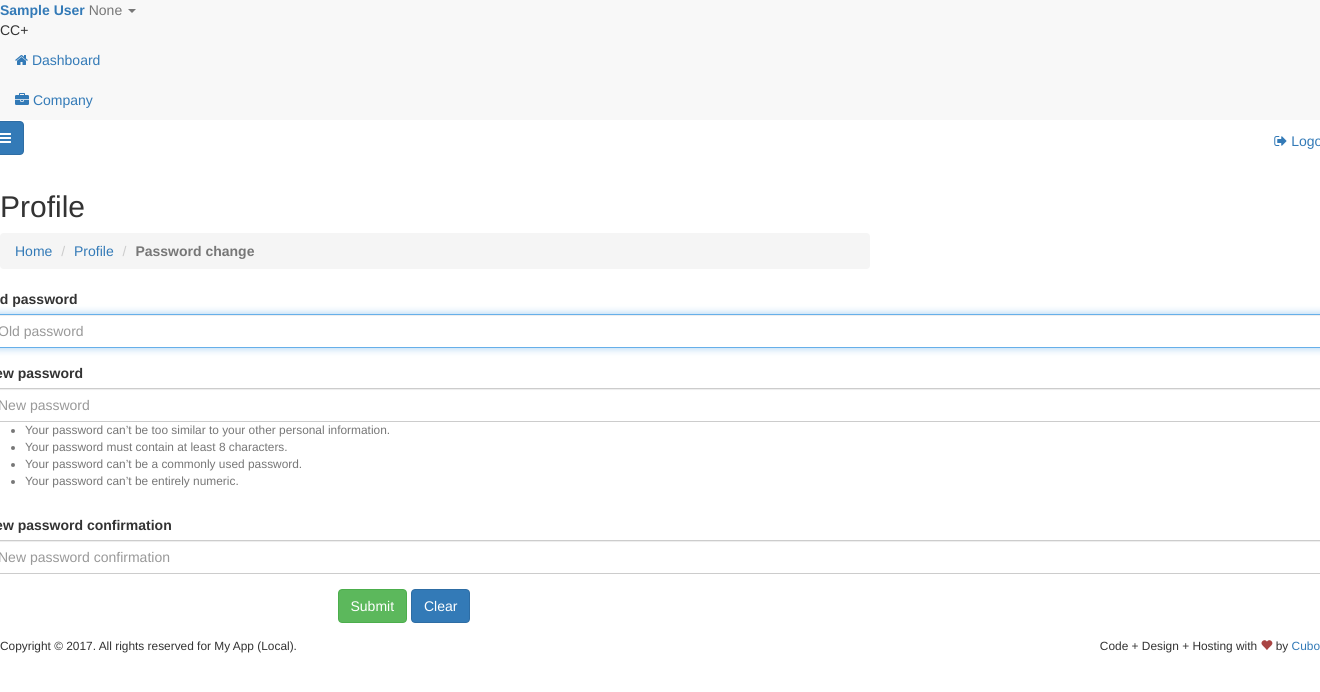
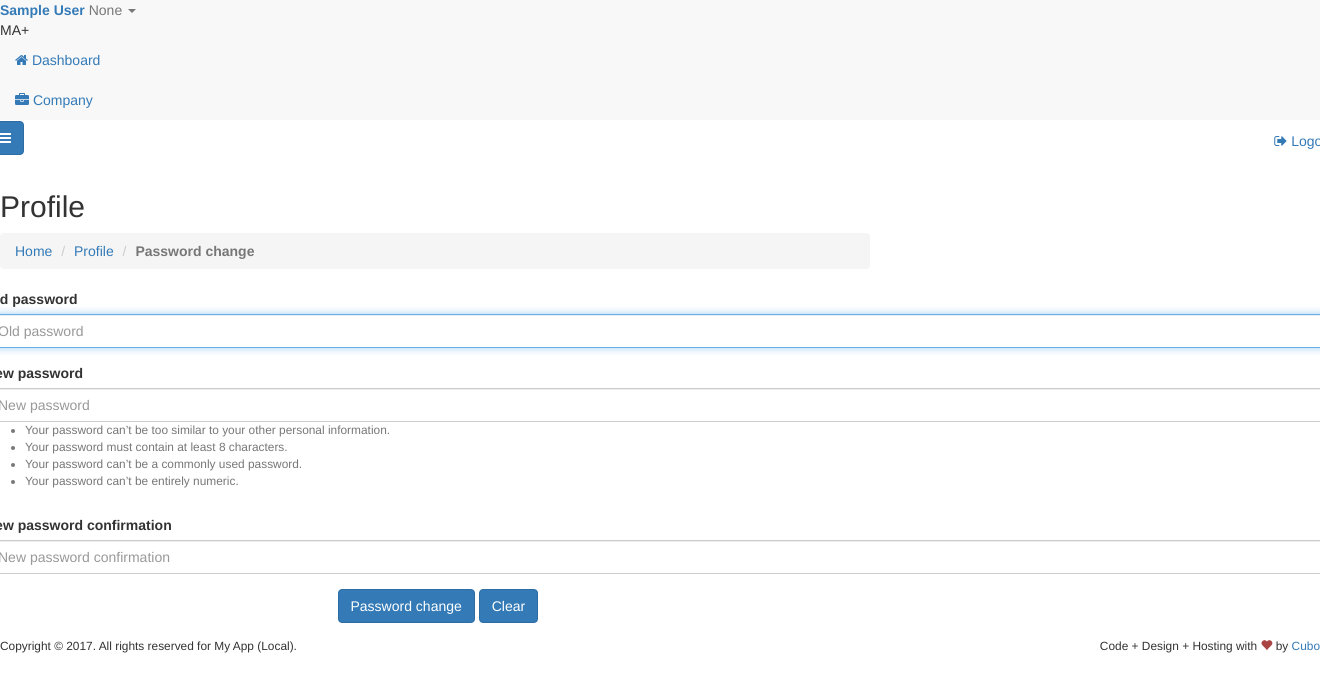
Before and after one commit to ikcam/django-skeleton, a Django app: a page that uses templates/common/form.html in a window 1320 px wide; the page is wider, and only the part inside the window is pictured. Shown: the top 692 px of that part. Run offline with Django 3.2, Linux system fonts and the light colour scheme; the visitor is signed in with stand-in values (Sample User, id 1); data that the repository does not hold is empty; parts of the project's set-up code (start-up, migrations or seed data) failed here and were passed over; some libraries are stand-ins or nearby versions.

Commit message:
Better UI templating

```diff
--- a/account/templates/registration/login.html
+++ b/account/templates/registration/login.html
@@ -20,7 +20,7 @@
             <p>{% blocktrans %}Login in. To see it in action.{% endblocktrans %}</p>
 
             <form class="m-t" method="post" role="form" action="">
-                {% trans "Log in" as submit_text %}
+                {% trans "Log in" as form_submit %}
                 {% include "common/form-simple.html" %}
 
                 <a href="{% url 'account:password_reset' %}"><small>{% trans "Forgot password?" %}</small></a>
@@ -32,7 +32,7 @@
                     {% trans "Code + Design + Hosting with" %}
                     <span class="text-danger glyphicon glyphicon-heart" aria-hidden="true"></span>
                     {% trans "by" %}
-                    <a href="http://cubo.pe">Cubo</a>
+                    <a target="_blank" href="//cubo.pe">Cubo</a>
                 </small>
             </p>
         </div>
--- a/account/templates/registration/reset_complete.html
+++ b/account/templates/registration/reset_complete.html
@@ -28,7 +28,7 @@
                     {% trans "Code + Design + Hosting with" %}
                     <span class="text-danger glyphicon glyphicon-heart" aria-hidden="true"></span>
                     {% trans "by" %}
-                    <a href="http://cubo.pe">Cubo</a>
+                    <a target="_blank" href="//cubo.pe">Cubo</a>
                 </small>
             </p>
         </div>
--- a/account/templates/registration/reset_confirm.html
+++ b/account/templates/registration/reset_confirm.html
@@ -15,7 +15,7 @@
                         <div class="row">
                             <div class="col-lg-12">
                                 <form class="m-t" method="post" role="form" action="">
-                                    {% trans "Change password" as submit_text %}
+                                    {% trans "Change password" as form_submit %}
                                     {% include "common/form-simple.html" %}
                                 </form>
                             </div>
@@ -34,7 +34,7 @@
                     {% trans "Code + Design + Hosting with" %}
                     <span class="text-danger glyphicon glyphicon-heart" aria-hidden="true"></span>
                     {% trans "by" %}
-                    <a href="http://cubo.pe">Cubo</a>
+                    <a target="_blank" href="//cubo.pe">Cubo</a>
                 </small>
             </p>
         </div>
--- a/account/templates/registration/reset_done.html
+++ b/account/templates/registration/reset_done.html
@@ -31,7 +31,7 @@
                     {% trans "Code + Design + Hosting with" %}
                     <span class="text-danger glyphicon glyphicon-heart" aria-hidden="true"></span>
                     {% trans "by" %}
-                    <a href="http://cubo.pe">Cubo</a>
+                    <a target="_blank" href="//cubo.pe">Cubo</a>
                 </small>
             </p>
         </div>
--- a/account/templates/registration/reset_form.html
+++ b/account/templates/registration/reset_form.html
@@ -15,7 +15,7 @@
                     <div class="row">
                         <div class="col-lg-12">
                             <form class="m-t" method="post" role="form" action="">
-                                {% trans "Password reset" as submit_text %}
+                                {% trans "Password reset" as form_submit %}
                                 {% include "common/form-simple.html" %}
                             </form>
                         </div>
@@ -30,7 +30,7 @@
                     {% trans "Code + Design + Hosting with" %}
                     <span class="text-danger glyphicon glyphicon-heart" aria-hidden="true"></span>
                     {% trans "by" %}
-                    <a href="http://cubo.pe">Cubo</a>
+                    <a target="_blank" href="//cubo.pe">Cubo</a>
                 </small>
             </p>
         </div>
--- a/account/templates/registration/signup.html
+++ b/account/templates/registration/signup.html
@@ -13,7 +13,7 @@
             <h3>{% trans "Sign up" %} {% trans "in" %} {% site_short_name %}</h3>
             <p>{% trans "Create account to see it in action." %}</p>
             <form class="m-t" method="post" role="form" action="">
-                {% trans "Sign up" as submit_text %}
+                {% trans "Sign up" as form_submit %}
                 {% include "common/form-simple.html" %}
 
                 <p class="text-muted text-center"><small>{% trans "Already have an account?" %}</small></p>
@@ -24,7 +24,7 @@
                     {% trans "Code + Design + Hosting with" %}
                     <span class="text-danger glyphicon glyphicon-heart" aria-hidden="true"></span>
                     {% trans "by" %}
-                    <a href="http://cubo.pe">Cubo</a>
+                    <a target="_blank" href="//cubo.pe">Cubo</a>
                 </small>
             </p>
         </div>
--- a/templates/common/footer.html
+++ b/templates/common/footer.html
@@ -7,7 +7,7 @@
             {% trans "Code + Design + Hosting with" %}
             <span class="text-danger glyphicon glyphicon-heart" aria-hidden="true"></span>
             {% trans "by" %}
-            <a target="_blank" href="http://cubo.pe">Cubo</a>
+            <a target="_blank" href="//cubo.pe">Cubo</a>
         </div>
         <div>{% trans "Copyright &copy; 2017. All rights reserved for" %} {% site_name %}.</div>
     </div>
--- a/templates/common/form-buttons.html
+++ b/templates/common/form-buttons.html
@@ -7,13 +7,13 @@
 <div class="hr-line-dashed"></div>
 <div class="form-group">
     <div class="col-md-9 col-md-offset-3">
-        {% if submit_text %}
-            {% bootstrap_button submit_text button_type="submit" icon="floppy-disk" button_class="btn-success" %}
+        {% if form_submit %}
+            {% bootstrap_button form_submit button_type="submit" icon="floppy-disk" button_class="btn-primary" %}
         {% else %}
             {% if object %}
-                {% bootstrap_button update_text button_type="submit" icon="floppy-disk" button_class="btn-success" %}
+                {% bootstrap_button update_text button_type="submit" icon="floppy-disk" button_class="btn-primary" %}
             {% else %}
-                {% bootstrap_button save_text button_type="submit" icon="floppy-disk" button_class="btn-success" %}
+                {% bootstrap_button save_text button_type="submit" icon="floppy-disk" button_class="btn-primary" %}
             {% endif %}
         {% endif %}
 
--- a/templates/common/form-simple.html
+++ b/templates/common/form-simple.html
@@ -4,8 +4,8 @@
 
 {% bootstrap_form form %}
 
-{% if submit_text %}
-    <button type="submit" class="btn btn-primary block full-width m-b">{{ submit_text }}</button>
+{% if form_submit %}
+    <button type="submit" class="btn btn-primary block full-width m-b">{{ form_submit }}</button>
 {% else %}
     <button type="submit" class="btn btn-primary block full-width m-b">{% trans 'Send' %}</button>
 {% endif %}
--- a/templates/common/form.html
+++ b/templates/common/form.html
@@ -7,7 +7,11 @@
         <div class="ibox float-e-margins">
             {% if extra_form_list or formset_list %}
                 <div class="ibox-title">
-                    <h5>{{ form|form_model_name }}</h5>
+                    {% if form_title %}
+                        <h5>{{ form_title }}</h5>
+                    {% else %}
+                        <h5>{{ form|form_model_name }}</h5>
+                    {% endif %}
                 </div>
             {% endif %}
             <div class="ibox-content">
--- a/templates/common/menu.html
+++ b/templates/common/menu.html
@@ -29,7 +29,7 @@
                         </ul>
                     </div>
                     <div class="logo-element">
-                        CC+
+                        {% site_short_name %}
                     </div>
                 </li>
 
```
